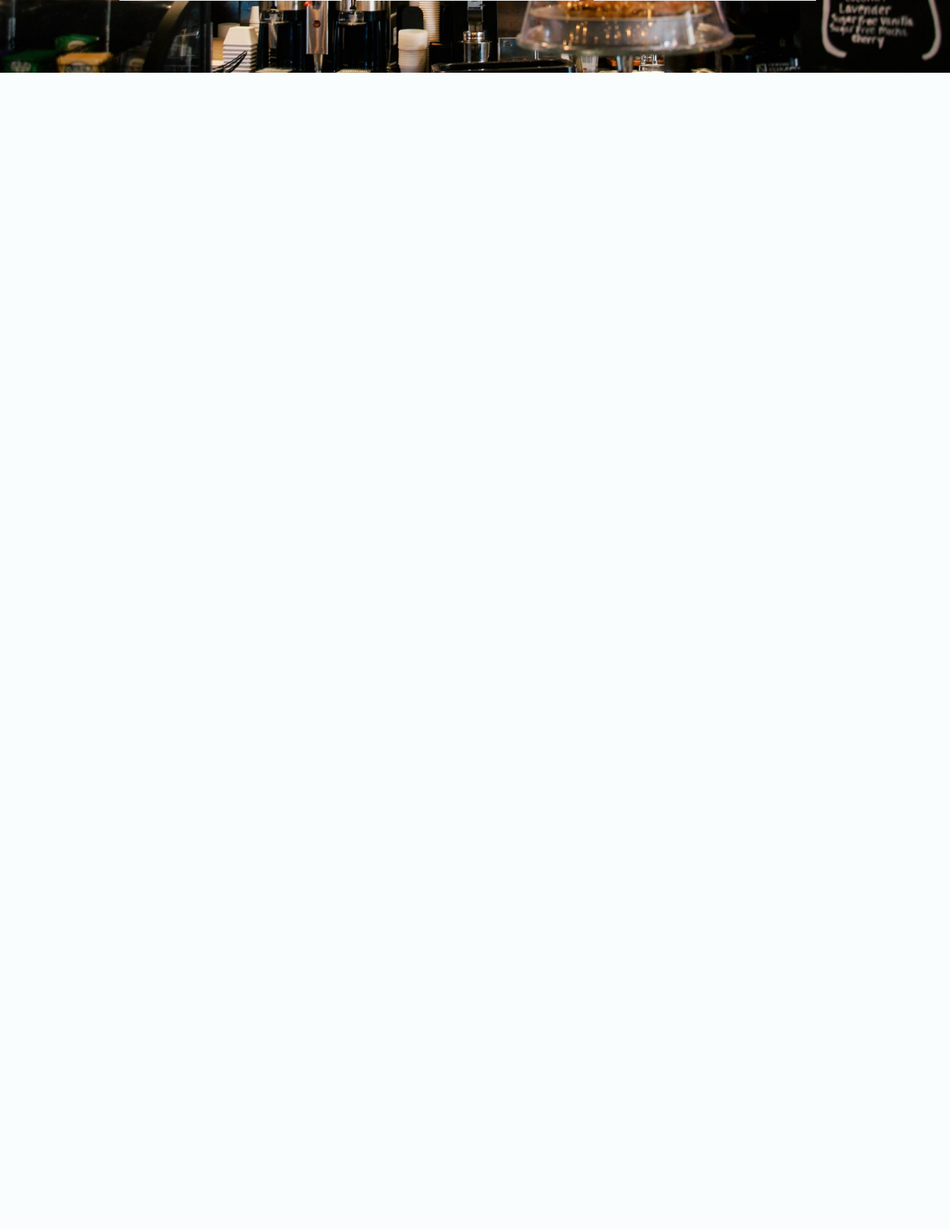
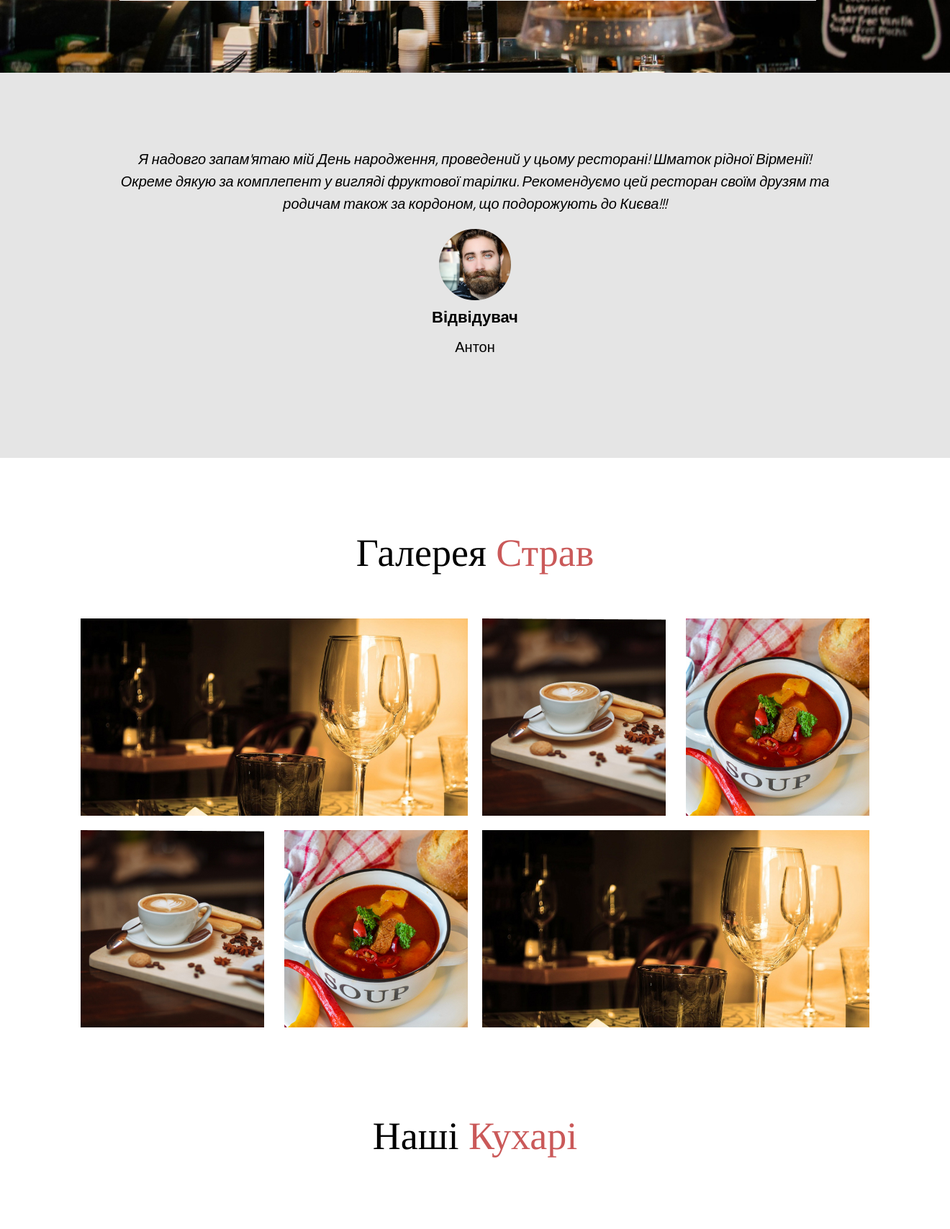
Before and after one commit to samarchenko/repo_1-, a PHP site: page /site.html in a window 1320 px wide. Shown: the part 3805-5512 px from the top of the page at 72% size. Before the commit the page ends 3906 px from the top, so only its background shows below. Run offline with PHP 8.4, Linux system fonts and the light colour scheme.

Commit message:
The 6th stage of creating the "restaurant" site. The end of the site, the final. Added "visitor (Anton), Food Gallery (photos), Our Chefs

```diff
--- a/restaurant/site.css
+++ b/restaurant/site.css
@@ -354,3 +354,80 @@ body{
     display: flex;
     justify-content: center;
 }
+.coment{
+    background-color: #E5E5E5;
+    padding-top: 104px;
+    padding-bottom: 139px;
+}
+.coment-text{
+    text-align: center;
+    font-style: italic;
+    font-size: 20px;
+    margin-bottom: 20px;
+}
+.coment-img{
+    border-radius: 50px;
+}
+.coment-image{
+    text-align: center;
+}
+.coment-type{
+    font-weight: 600;
+    font-size: 22px;
+    text-align: center;
+}
+.coment-name{
+    padding-top: 9px;
+    font-size: 20px;
+    font-weight: 400;
+    text-align: center;
+}
+.galery-title{
+    font-family: 'Tinos', serif;
+    font-size: 54px;
+    text-align: center;
+    padding-top: 101px;
+    margin-bottom: 60px;
+}
+.galery-title span{
+    color: rgb(202, 89, 89);
+}
+.galery-content{
+    display: flex;
+    justify-content: center;
+}
+.galery-left{
+    margin-right: 20px;
+}
+.galery-down,
+.galery-up{
+    display: flex;
+    justify-content: space-between;
+    margin-bottom: 20px;
+}
+.cook{
+    margin-bottom: 100px;
+}
+.cool-title{
+    font-family: 'Tinos', serif;
+    font-size: 54px;
+    text-align: center;
+    margin-bottom: 100px;
+    margin-top: 100px;
+}
+.cool-title span{
+    color: rgb(202, 89, 89);
+}
+.cook-content{
+    display: flex;
+    justify-content: space-around;
+}
+.cook-photo{
+    margin-left: 30px;
+}
+.footer{
+    background-color: #000;
+    padding: 50px 0px;
+    color: #fff;
+    text-align: center;
+}
--- a/restaurant/site.html
+++ b/restaurant/site.html
@@ -12,6 +12,9 @@
     <link rel="preconnect" href="https://fonts.googleapis.com">
     <link rel="preconnect" href="https://fonts.gstatic.com" crossorigin>
     <link href="https://fonts.googleapis.com/css2?family=Open+Sans:ital,wght@0,300;0,400;0,500;0,600;0,700;0,800;1,300&family=Tinos:wght@400;700&family=Titillium+Web:ital,wght@0,300;1,200;1,400&display=swap" rel="stylesheet">
+    <link rel="preconnect" href="https://fonts.googleapis.com">
+    <link rel="preconnect" href="https://fonts.gstatic.com" crossorigin>
+    <link href="https://fonts.googleapis.com/css2?family=Open+Sans:ital@1&display=swap" rel="stylesheet">
     <title>Ресторан</title>
 </head>
 <body>
@@ -255,6 +258,67 @@
             </div>
         </div>
     </div>
+    <div class="coment">
+        <div class="container">
+            <div class="coment-text">
+                Я надовго запам'ятаю мій День народження, проведений у цьому ресторані! Шматок рідної Вірменії! Окреме дякую за комплепент у вигляді фруктової тарілки. Рекомендуємо цей ресторан своїм друзям та родичам також за кордоном, що подорожують до Києва!!!
+            </div>
+            <div class="coment-image">
+                <img src="img/face-coment.png" alt="" class="coment-img">
+            </div>
+            <div class="coment-type">
+                Відвідувач
+            </div>
+            <div class="coment-name">
+                Антон
+            </div>
+        </div>
+    </div>
+
+    <div class="galery">
+        <div class="container">
+            <div class="galery-title">
+                Галерея <span>Страв</span>
+            </div>
+            <div class="galery-content">
+                <div class="galery-left">
+                    <div class="galery-up">
+                        <img src="img/Food-Gallery1.jpg" alt="">
+                    </div>
+                    <div class="galery-down">
+                        <img src="img/Food-Gallery2.jpg" alt="">
+                        <img src="img/Food-Gallery3.jpg" alt="">
+                    </div>
+                </div>
+                <div class="galery-right">
+                    <div class="galery-up">
+                        <img src="img/Food-Gallery2.jpg" alt="">
+                        <img src="img/Food-Gallery3.jpg" alt="">
+                    </div>
+                    <div class="galery-down">
+                        <img src="img/Food-Gallery1.jpg" alt="">
+                    </div>
+                </div>
+            </div>
+        </div>
+    </div>
+
+    <div class="cook">
+        <div class="container">
+            <div class="cool-title">
+                Наші <span>Кухарі</span>
+            </div>
+            <div class="cook-content">
+                <img src="img/cook1.jpg" alt="" class="cook-photo">
+                <img src="img/cook2.jpg" alt="" class="cook-photo">
+                <img src="img/cook3.jpg" alt="" class="cook-photo">
+            </div>
+        </div>
+    </div>
+
+    <div class="footer">
+        Copyright 2023
+    </div>
 
 
 </body>
```
Also changed, not shown: restaurant/img/Food-Gallery1.jpg (added), restaurant/img/Food-Gallery2.jpg (added), restaurant/img/Food-Gallery3.jpg (added), restaurant/img/cook1.jpg (added), restaurant/img/cook2.jpg (added), restaurant/img/cook3.jpg (added), restaurant/img/face-coment.png (added).
